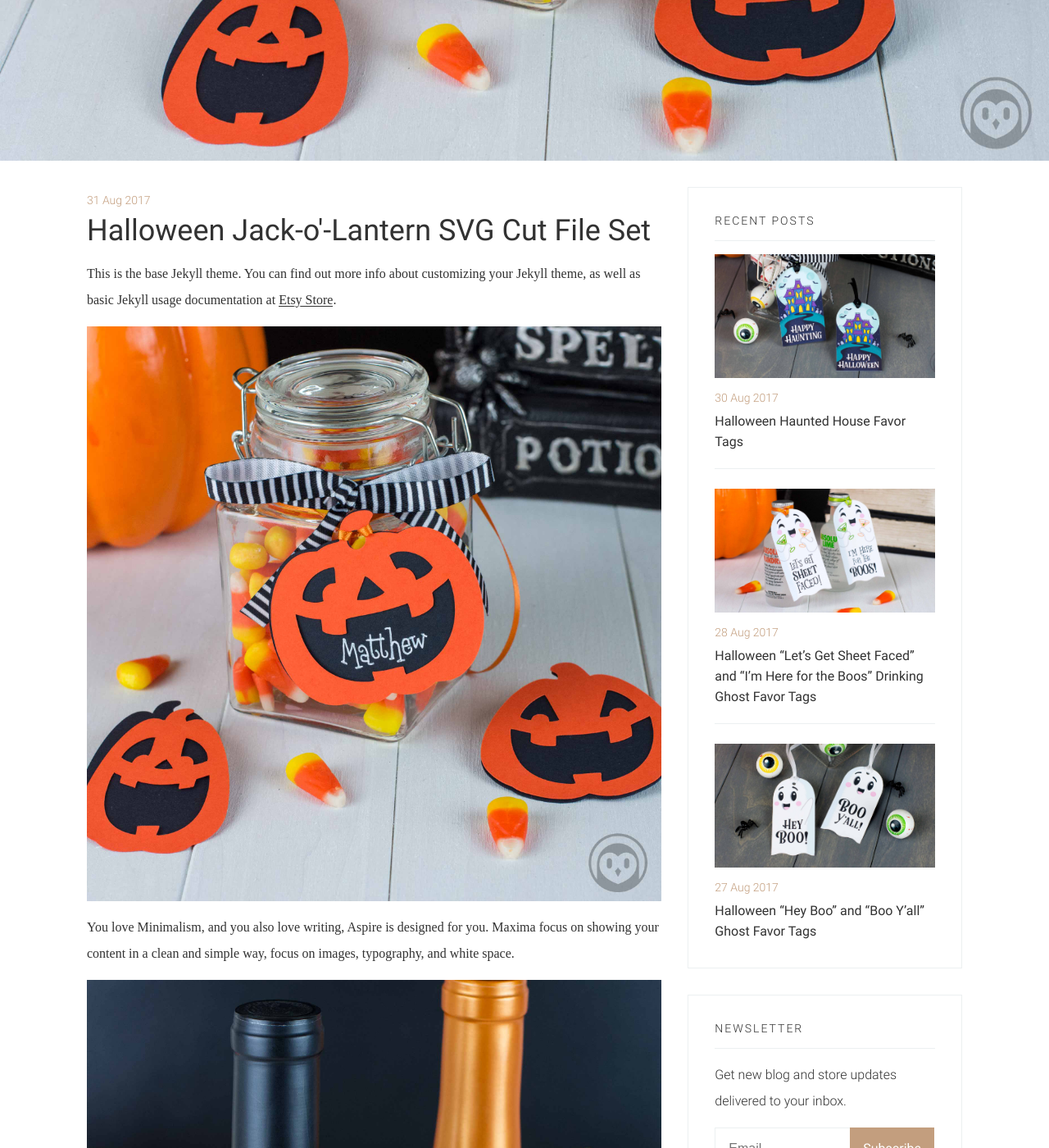
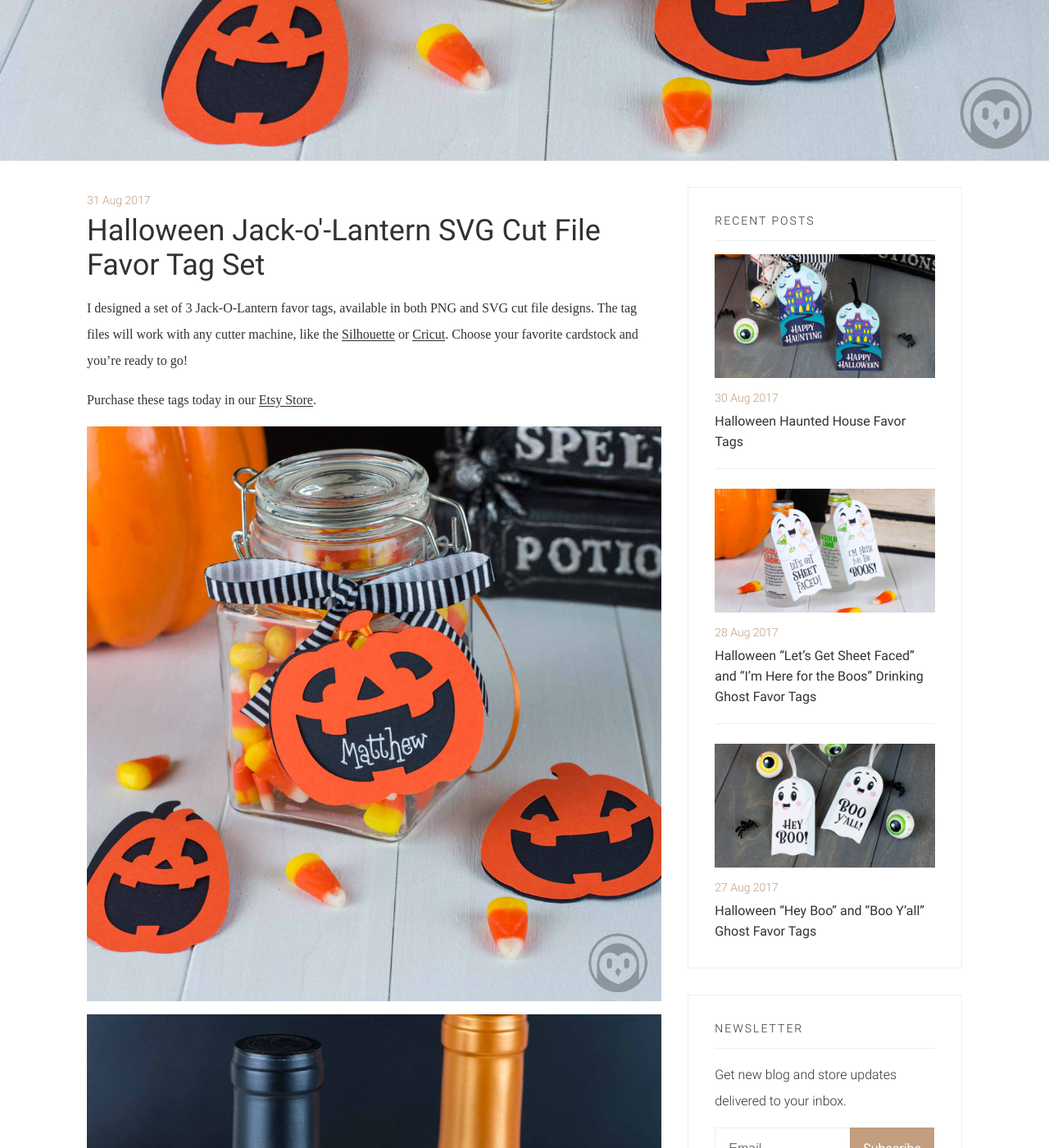
Before and after one commit to btamps/owlhouse, a Jekyll site: the page built from _posts/2017-8-31-halloween-jack-o-lantern-cutout-tags.md, in a window 1280 px wide and 1400 px high, scrolled down 444 px. Shown: the whole window at 82% size. Built offline with Jekyll 4.4.1, drawn with Linux system fonts in a browser that asks for light colours; some web fonts are replaced; some of the changed text lies outside the part shown.

Commit message:
Added new content

```diff
--- a/_posts/2017-8-31-halloween-jack-o-lantern-cutout-tags.md
+++ b/_posts/2017-8-31-halloween-jack-o-lantern-cutout-tags.md
@@ -1,6 +1,6 @@
 ---
 layout: post
-title: Halloween Jack-o'-Lantern SVG Cut File Set
+title: Halloween Jack-o'-Lantern SVG Cut File Favor Tag Set
 featured: false
 author: billy
 tags: [Halloween, Cutout, Favor Tags, Printables]
@@ -10,17 +10,21 @@ image: '/images/posts/jack-o-lantern-cutouts/halloween-jack-o-lantern-main.jpg'
   <img src="/images/posts/jack-o-lantern-cutouts/halloween-jack-o-lantern-pin.jpg" alt="Halloween Haunted House Favor Tags">
 </div>
 
-This is the base Jekyll theme. You can find out more info about customizing your Jekyll theme, as well as basic Jekyll usage documentation at <a href="https://www.etsy.com/listing/552982401/" target="_blank" alt="Etsy Store">Etsy Store</a>.
+I designed a set of 3 Jack-O-Lantern favor tags, available in both PNG and SVG cut file designs. The tag files will work with any cutter machine, like the <a href="https://www.amazon.com/gp/product/B01I51ME1S/ref=as_li_tl?ie=UTF8&camp=1789&creative=9325&creativeASIN=B01I51ME1S&linkCode=as2&tag=owlhouse-20&linkId=83cf4e9239aaea2806d75563c1f3a6b2">Silhouette</a> or <a href="https://www.amazon.com/gp/product/B00TTESL18/ref=as_li_tl?ie=UTF8&camp=1789&creative=9325&creativeASIN=B00TTESL18&linkCode=as2&tag=owlhouse-20&linkId=146ec18368e74427dca9f86174b272d1">Cricut</a>. Choose your favorite cardstock and you’re ready to go!
+
+Purchase these tags today in our <a href="https://www.etsy.com/listing/555138173/" target="_blank" alt="Etsy Store">Etsy Store</a>.
 
 ![Halloween Drinking Ghosts Favor Tags](/images/posts/jack-o-lantern-cutouts/halloween-jack-o-lantern_01.jpg)
 
-You love Minimalism, and you also love writing, Aspire is designed for you. Maxima focus on showing your content in a clean and simple way, focus on images, typography, and white space.
+![Halloween Let's Get Sheet Faced Ghost Tags](/images/posts/jack-o-lantern-cutouts/halloween-jack-o-lantern_wine.jpg)
 
-![Halloween Let's Get Sheet Faced Ghost Tags](/images/posts/jack-o-lantern-cutouts/halloween-jack-o-lantern_wine.jpg)
+The two layer design creates a unique look. The front layer showcases the friendly faces, while the back layer can be used to write a message that peeks through the mouth.
 
 ![Halloween Let's Get Sheet Faced Ghost Tags](/images/posts/jack-o-lantern-cutouts/halloween-jack-o-lantern_02.jpg)
 
 ![Halloween Let's Get Sheet Faced Ghost Tags](/images/posts/jack-o-lantern-cutouts/halloween-jack-o-lantern_silhouette.jpg)
 
+![Halloween Let's Get Sheet Faced Ghost Tags](/images/posts/jack-o-lantern-cutouts/halloween-jack-o-lantern_03.jpg)
+
 You can purchase these tags as well as see other products in our
-<a href="https://www.etsy.com/listing/552982401/" target="_blank" alt="Etsy Store">Etsy Store</a>.
+<a href="https://www.etsy.com/listing/555138173/" target="_blank" alt="Etsy Store">Etsy Store</a>.
```
Also changed, not shown: images/posts/jack-o-lantern-cutouts/halloween-jack-o-lantern_03.jpg (added).
